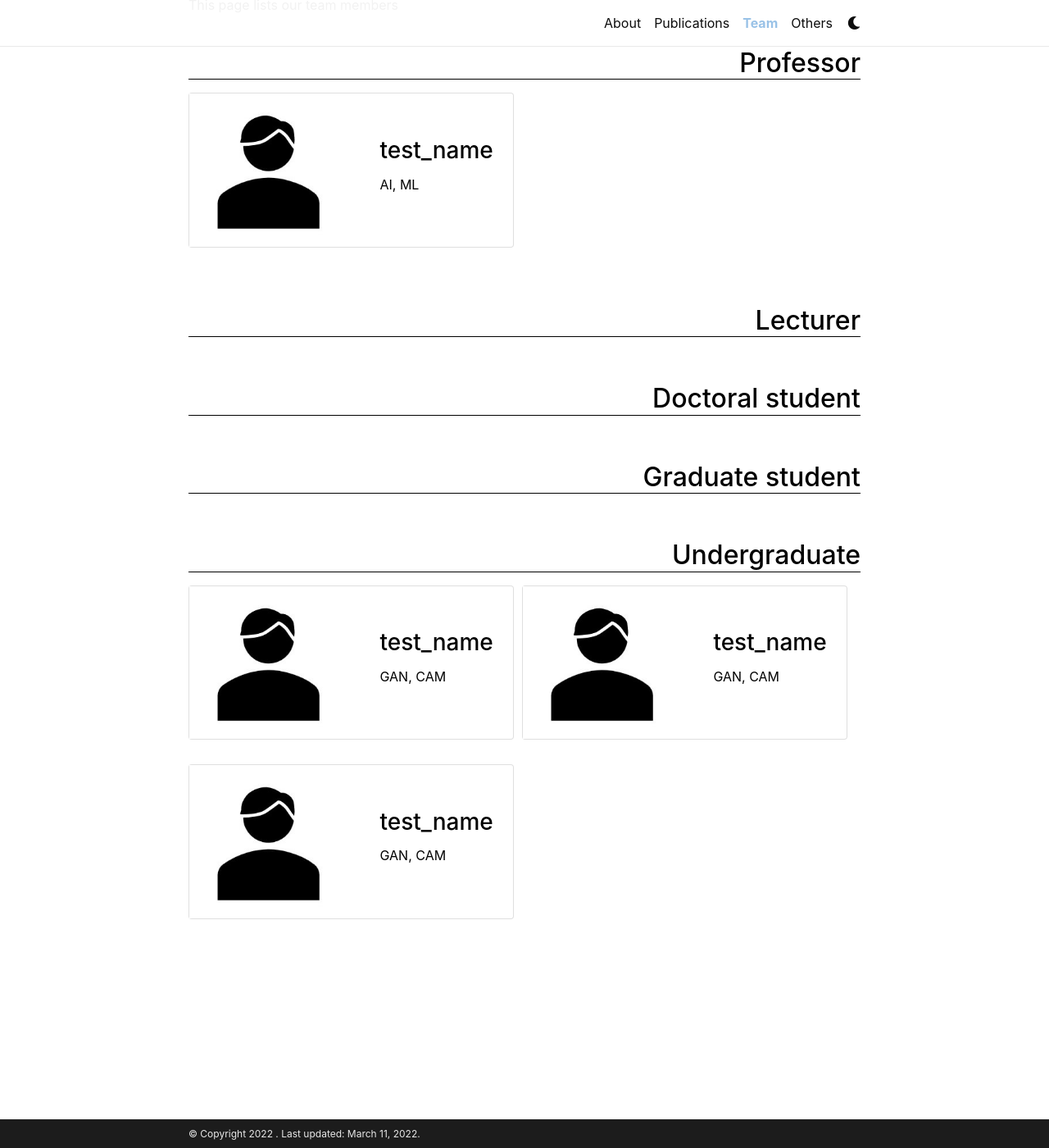
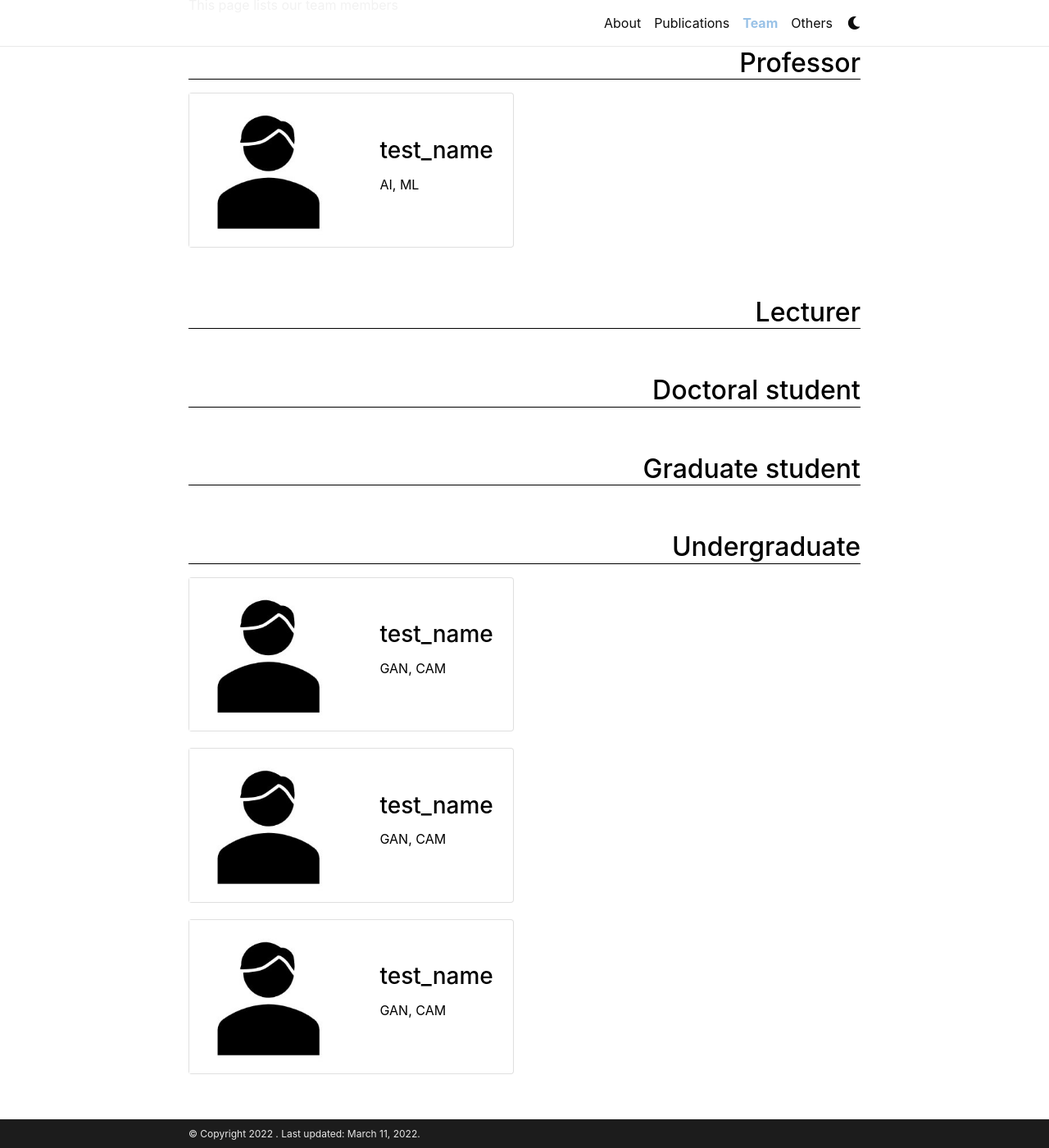
Before and after one commit to AiShare-Lab/AiShare-Lab.github.io, a Jekyll site: the page built from _pages/team.md, in a window 1280 px wide and 1400 px high, scrolled down 190 px. Shown: the whole window at 82% size. Built offline with Jekyll 4.4.1, drawn with Linux system fonts in a browser that asks for light colours; nearby versions of some CDN libraries; a style sheet for code colours, icons or effects is not loaded.

Commit message:
adjust card's css

```diff
--- a/_sass/_base.scss
+++ b/_sass/_base.scss
@@ -339,7 +339,7 @@
   }
 
   .card {
-    margin-right: 10px;
+    margin-right: 20px;
     img {
       height: 140pt;
       object-fit: cover;
@@ -351,7 +351,7 @@
 
   .card-item {
     width: auto;
-    margin-bottom: 30px;
+    margin-bottom: 20px;
 
     .row {
       display: flex;
```
